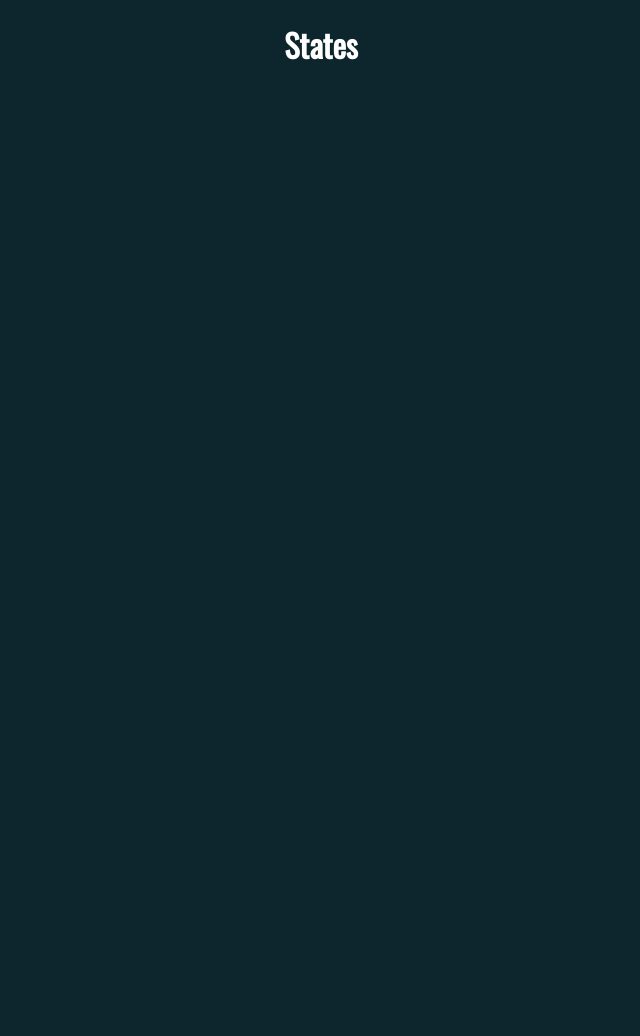
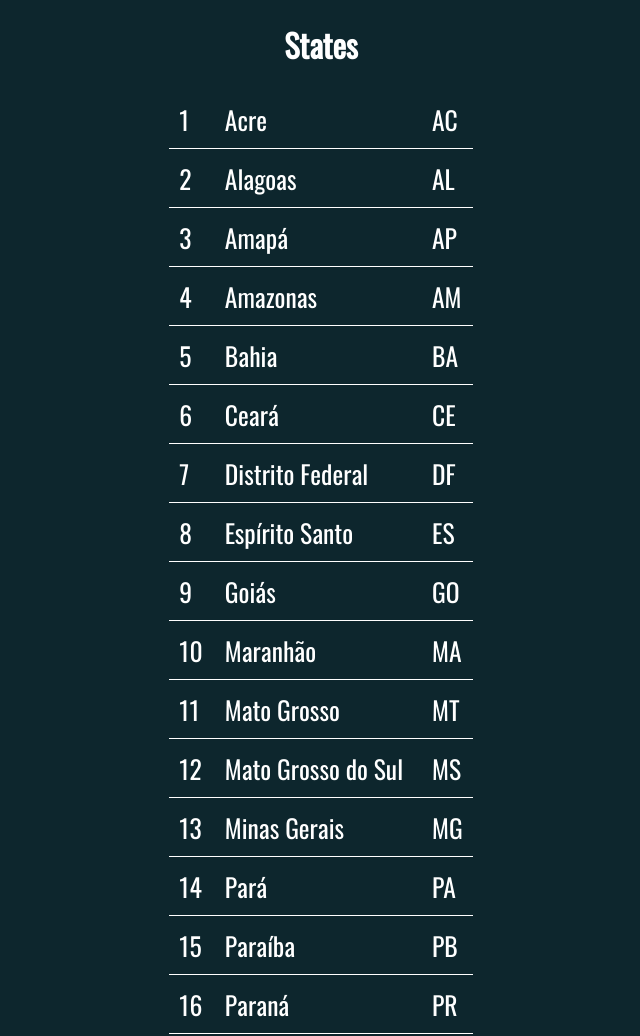
Before and after one commit to MateusBU/Ajax_exercises, a website: page xmlHttpRequest1.html in a window 1280 px wide. Shown: the top 1036 px of the page, without its empty margins (319-959 px from the left). Before the commit the page ends 800 px from the top, so only its background shows below. Drawn offline with Linux system fonts and the light colour scheme.

Commit message:
Create a table of every state of Brazil using ajax, XMLHttpRequest.

```diff
--- a/xmlHttpRequest1.html
+++ b/xmlHttpRequest1.html
@@ -11,6 +11,65 @@
     <h1>States</h1>
 
     <script>
-        // ...
+        function ajax(config){
+            const xhr = new XMLHttpRequest();
+            xhr.open(config.method, config.url, true);   //type (GET, POST,...), receive the url and async
+
+            xhr.onload = e =>{
+                if(xhr.status === 200){
+                    config.sucess(xhr.response)
+                }
+                else if(xhr.status >= 400)
+                {
+                    config.error({
+                        code: xhr.status,
+                        text: xhr.statusText
+                    });
+                }
+            }
+
+            xhr.send();
+        }
+
+        function createTable(states){
+            const rows = states.map(state =>{
+                const tdId = document.createElement('td');
+                tdId.innerHTML = state.id;
+
+                const tdName = document.createElement('td');
+                tdName.innerHTML = state.name;
+
+                const tdAabbrevi = document.createElement('td');
+                tdAabbrevi.innerHTML = state.abbrevi;
+
+                const tr = document.createElement('tr');
+                tr.appendChild(tdId);
+                tr.appendChild(tdName);
+                tr.appendChild(tdAabbrevi);
+
+                return tr;
+            })
+
+            //creating table and adding every row (id, state and abb) into the table
+            const table = document.createElement('table');
+            rows.forEach(row => table.appendChild(row));
+            document.body.appendChild(table);
+        }
+
+        ajax({
+            url: "data/states.json",
+            method: "get",
+            sucess(answer){
+                const states  =JSON.parse(answer);
+                createTable(states);
+                //transform each state in a table row
+                //that's why it must use map
+
+            },
+            error(e){
+                const msg = document.createTextNode(`${e.code}: ${e.text}`)
+                document.body.appendChild(msg)
+            }
+        })
     </script>
 </body>
```
Also changed, not shown: server.js (+6 -1 lines), README.md.
